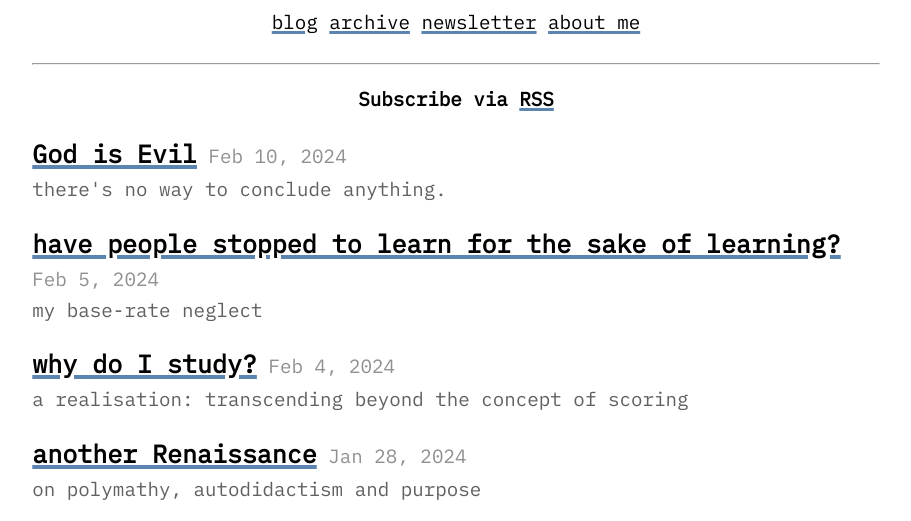
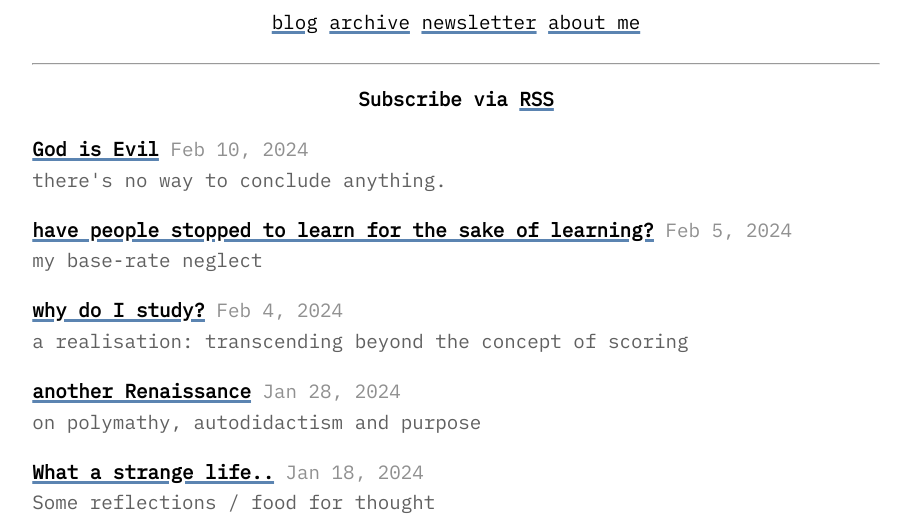
Before and after one commit to moiSentineL/moisentinel.github.io, an Eleventy site: page src/pages/archive.md in a window 1280 px wide. Shown: the part 210-731 px from the top of the page, without its empty margins (184-1095 px from the left). Built offline with nearby package versions, Linux system fonts and the light colour scheme; Eleventy itself is replaced by a stand-in of ours; files that its build step writes are made by us from their sources; a small style sheet from the web is missing.

Commit message:
archive font change

```diff
--- a/src/_includes/archives.njk
+++ b/src/_includes/archives.njk
@@ -38,7 +38,7 @@ layout: base.njk
     <ul class="postlist">
         {%- for post in collections.post | reverse -%}
             <li class="post">
-                <a href="{{ post.url }}" class="posttitle">{{ post.data.title }}</a> <time datetime="{{ post.date }}" style="color: #909090">{{ post.date | formatDate }}</time>
+                <a href="{{ post.url }}" class="archive">{{ post.data.title }}</a> <time datetime="{{ post.date }}" style="color: #909090">{{ post.date | formatDate }}</time>
                 <br>
                 <span class="excerpt">{{ post.data.excerpt }}</span>
             </li>
--- a/src/css/css.css
+++ b/src/css/css.css
@@ -147,6 +147,11 @@ a {
     font-weight: bold;
 }
 
+.archive {
+    font-size: 1em;
+    font-weight: bold;
+}
+
 a:hover {
     font-weight: bold;
     text-decoration-color: #FC766AFF;
```
